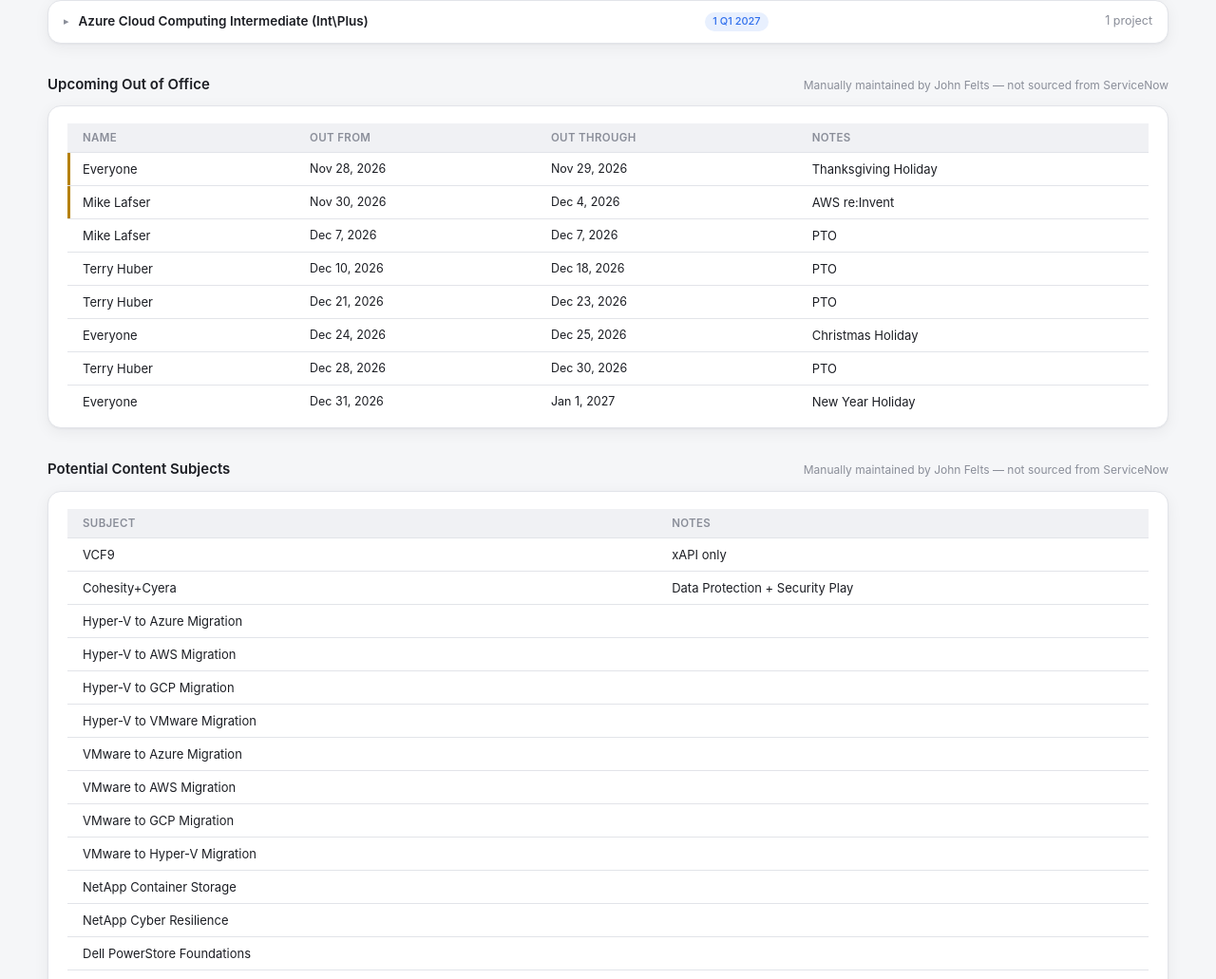
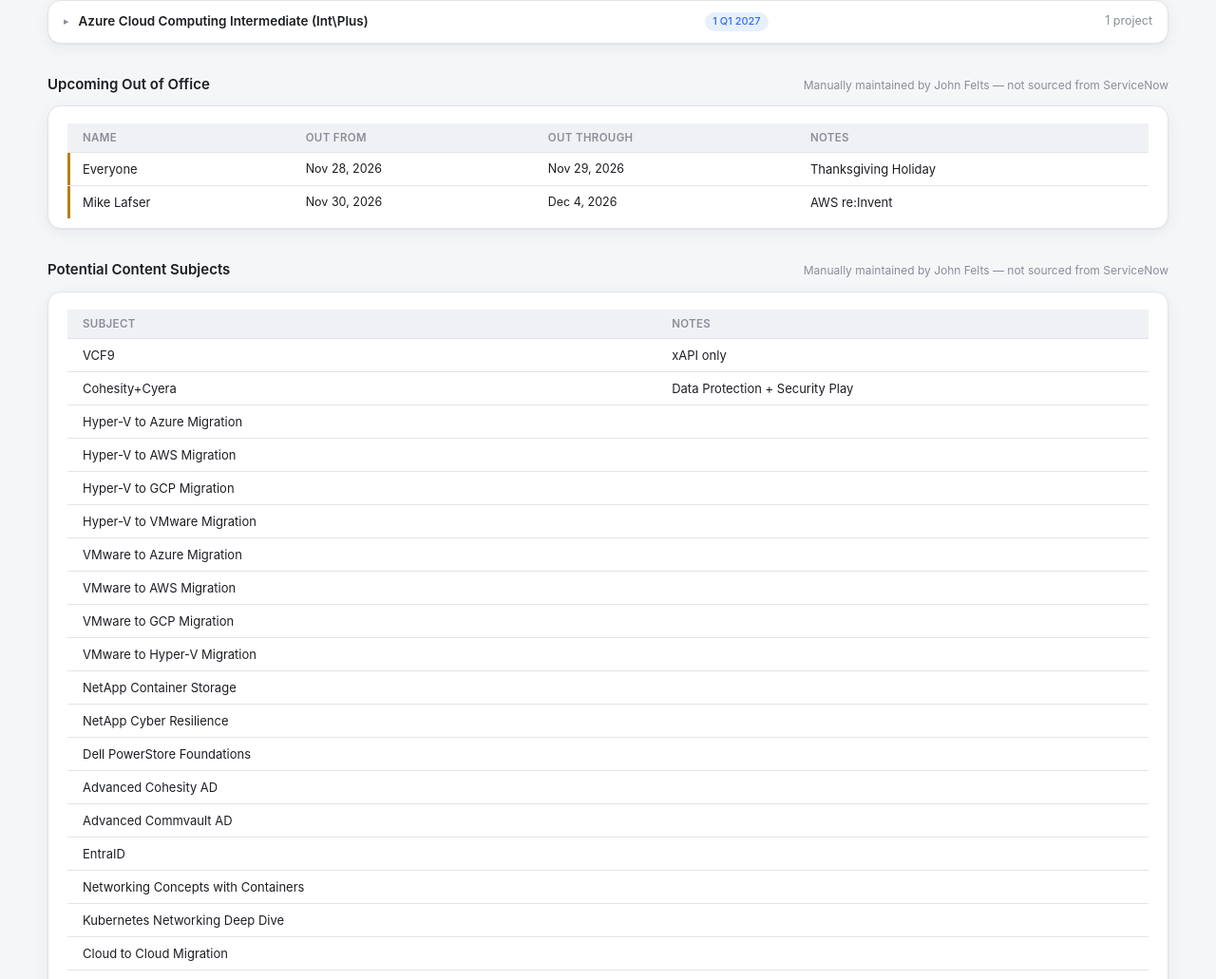
Before and after one commit to johnfeltswwt/asd-infra-team-dashboard, a plain HTML site: page index.html in a window 1280 px wide. Shown: the part 3420-4451 px from the top of the page at 95% size. Drawn offline with Linux system fonts and the light colour scheme.

Commit message:
Trim out-of-office list

```diff
--- a/index.html
+++ b/index.html
@@ -771,35 +771,8 @@ renderRoadmap();
 // ---- Upcoming Out of Office ----
 // Manually maintained: [Name, "Out From", "Out Through", "Notes"]. Dates as "YYYY-MM-DD" or free text.
 const OOO_ROWS = [
-  ["Mike Lafser", "Sep 4, 2026", "Sep 4, 2026", "PTO"],
-  ["Everyone", "Sep 7, 2026", "Sep 7, 2026", "Labor Day"],
-  ["Diana Newman", "Sep 8, 2026", "Sep 9, 2026", "PTO"],
-  ["John Felts", "Sep 10, 2026", "Sep 15, 2026", "PTO"],
-  ["Graci Badami", "Sep 11, 2026", "Sep 11, 2026", "PTO"],
-  ["Everyone", "Sep 21, 2026", "Sep 23, 2026", "ATC BBQ"],
-  ["Graci Badami", "Sep 25, 2026", "Sep 25, 2026", "PTO"],
-  ["Terry Huber", "Sep 28, 2026", "Sep 29, 2026", "PTO"],
-  ["Justin Hoppe", "Sep 29, 2026", "Oct 1, 2026", "NetApp Insight"],
-  ["Nichole Mooney-Aubry", "Oct 14, 2026", "Oct 16, 2026", "PTO"],
-  ["Will Robertson", "Oct 14, 2026", "Oct 28, 2026", "PTO"],
-  ["Nichole Mooney-Aubry", "Oct 19, 2026", "Oct 19, 2026", "PTO"],
-  ["Nichole Mooney-Aubry", "Oct 23, 2026", "Oct 23, 2026", "PTO"],
-  ["Justin Hoppe", "Oct 23, 2026", "Oct 23, 2026", "PTO"],
-  ["Terry Huber", "Nov 9, 2026", "Nov 12, 2026", "KubeCon"],
-  ["Justin Hoppe", "Nov 11, 2026", "Nov 13, 2026", "PTO"],
-  ["John Felts", "Nov 12, 2026", "Nov 13, 2026", "PTO"],
-  ["Will Robertson", "Nov 16, 2026", "Nov 17, 2026", "PTO"],
-  ["Nichole Mooney-Aubry", "Nov 17, 2026", "Nov 20, 2026", "Microsoft Ignite"],
-  ["Graci Badami", "Nov 17, 2026", "Nov 20, 2026", "Microsoft Ignite"],
-  ["Justin Hoppe", "Nov 19, 2026", "Nov 19, 2026", "NetApp Live Lab"],
   ["Everyone", "Nov 28, 2026", "Nov 29, 2026", "Thanksgiving Holiday"],
   ["Mike Lafser", "Nov 30, 2026", "Dec 4, 2026", "AWS re:Invent"],
-  ["Mike Lafser", "Dec 7, 2026", "Dec 7, 2026", "PTO"],
-  ["Terry Huber", "Dec 10, 2026", "Dec 18, 2026", "PTO"],
-  ["Terry Huber", "Dec 21, 2026", "Dec 23, 2026", "PTO"],
-  ["Everyone", "Dec 24, 2026", "Dec 25, 2026", "Christmas Holiday"],
-  ["Terry Huber", "Dec 28, 2026", "Dec 30, 2026", "PTO"],
-  ["Everyone", "Dec 31, 2026", "Jan 1, 2027", "New Year Holiday"]
 ];
 
 function renderOOO(){
```
